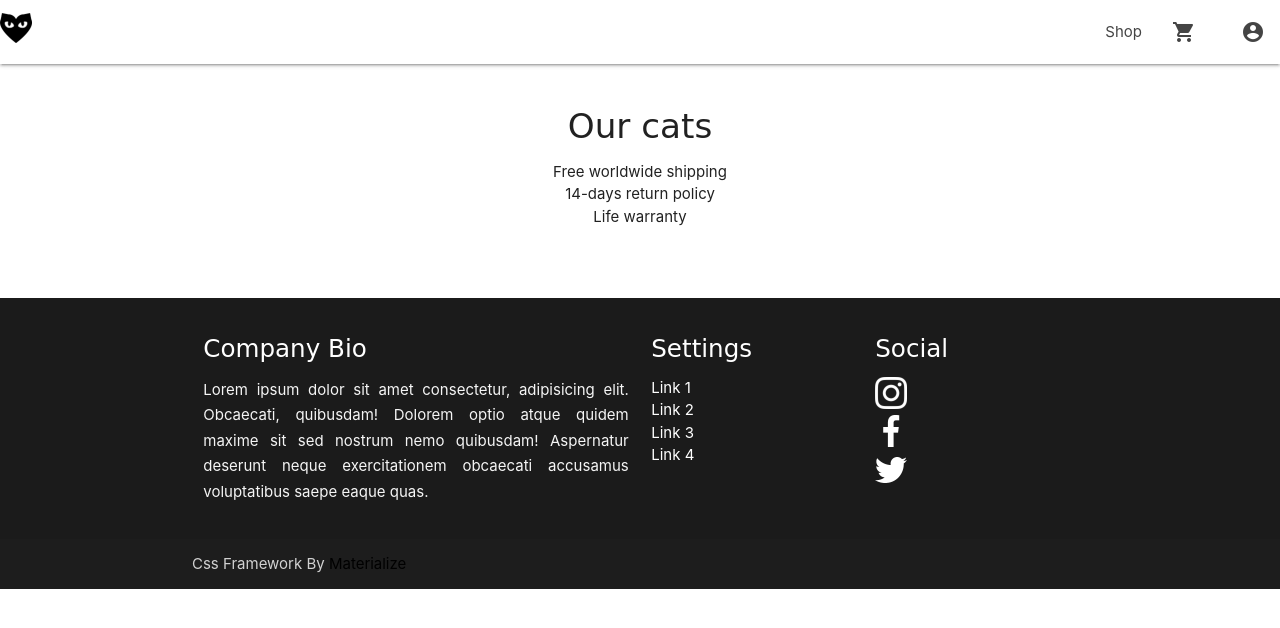
After one commit to pierreyvesdonze/catshop, a Symfony app: template templates/article/cats.html.twig in a window 1280 px wide. The commit adds this page. Shown: the top 628 px of the page. Run offline with Twig, Linux system fonts and the light colour scheme; the template is opened without the code that fills it, so the values that code supplies are empty; some libraries are stand-ins or nearby versions; some web fonts are replaced.

Commit message:
Add cats template

```diff
--- a/src/Controller/ArticleController.php
+++ b/src/Controller/ArticleController.php
@@ -11,14 +11,14 @@ use Symfony\Component\Routing\Annotation\Route;
 class ArticleController extends AbstractController
 {
     /**
-     * @Route("/cats/show", name="articles")
+     * @Route("/cats", name="articles")
      */
     public function cats(ArticleRepository $articleRepository): Response
     {
-        $cats = $articleRepository->findAll();
+        $articles = $articleRepository->findAll();
 
         return $this->render('article/cats.html.twig', [
-            'cats' => $cats,
+            'articles' => $articles,
         ]);
     }
 
--- /dev/null
+++ b/templates/article/cats.html.twig
@@ -0,0 +1,62 @@
+{% extends "base.html.twig" %}
+{% block body %}
+
+<div class="container">
+    <div class="section">
+        <div class="row">
+            <div class="col s12 center">
+                <h3><i class="mdi-content-send black-text"></i></h3>
+
+                {# CATS CARDS #}
+                <h4>Our cats</h4>
+                <div class="row">
+                    <p class="light center">
+                        <ul>
+                            <li>
+                                Free worldwide shipping
+                            </li>
+                            <li>
+                                14-days return policy
+                            </li>
+                            <li>
+                                Life warranty
+                            </li>
+                        </ul>
+                    </p>
+                    <div class="flex-cards">
+                        {% for article in articles %}
+                        <div class="custom-col">
+
+                            <div class="card">
+                                <a href="{{ path('article_show', {'id':article.id}) }}">
+                                    <div class="card-image waves-effect waves-block waves-light">
+                                        <img src="{{ article.image }}">
+                                    </div>
+                                </a>
+                                <div class="card-content">
+                                    <span class="card-title activator grey-text text-darken-4">{{ article.name }}<i
+                                            class="material-icons right">more_vert</i></span>
+                                    <span class="card-title activator grey-text text-darken-4">{{ article.price }}
+                                        €</span>
+                                    <p><a class="button" href="#"><i class="material-icons right">shopping_cart</i>Buy
+                                            now</a></p>
+                                </div>
+                                <div class="card-reveal">
+                                    <span class="card-title grey-text text-darken-4">{{ article.name }}<i
+                                            class="material-icons right">close</i></span>
+                                    <p>Lorem ipsum dolor sit amet consectetur adipisicing elit. Modi consequatur porro
+                                        voluptas! Inventore minima id sunt dolorum molestiae, quos ea aliquam in eius
+                                        sapiente, omnis excepturi similique, saepe eligendi perferendis!</p>
+                                </div>
+                            </div>
+                        </div>
+                        {% endfor %}
+
+                    </div>
+                </div>
+            </div>
+        </div>
+    </div>
+</div>
+
+{% endblock %}
--- a/templates/article/show.html.twig
+++ b/templates/article/show.html.twig
@@ -6,7 +6,7 @@
     <div class="nav-wrapper">
         <div class="col s12">
             <a href="{{ path('homepage') }}" class="breadcrumb">Home</a>
-            <a href="#!" class="breadcrumb">Cats</a>
+            <a href="{{ path('articles') }}" class="breadcrumb">Cats</a>
             <a href="#!" class="breadcrumb">{{ article.name }}</a>
         </div>
     </div>
--- a/templates/nav/nav.html.twig
+++ b/templates/nav/nav.html.twig
@@ -14,7 +14,7 @@
         <a href="{{ path('homepage') }}" class="brand-logo"><img src="{{ asset('assets/images/logo-small.png') }}"></a>
         <a href="#" data-target="mobile-demo" class="sidenav-trigger"><i class="material-icons">menu</i></a>
         <ul class="right hide-on-med-and-down">
-            <li><a href="badges.html">Shop</a></li>
+            <li><a href="{{ path('articles') }}">Shop</a></li>
             <li><a href="sass.html"><i class="material-icons">shopping_cart</i></a></li>
             <!-- Dropdown Trigger -->
             <li><a class="dropdown-trigger" href="#!" data-target="dropdown-user"><i
```
Also changed, not shown: src/Controller/DefaultController.php (+0 -9 lines), templates/main/pouet.html.twig (deleted, +0 -24 lines).
